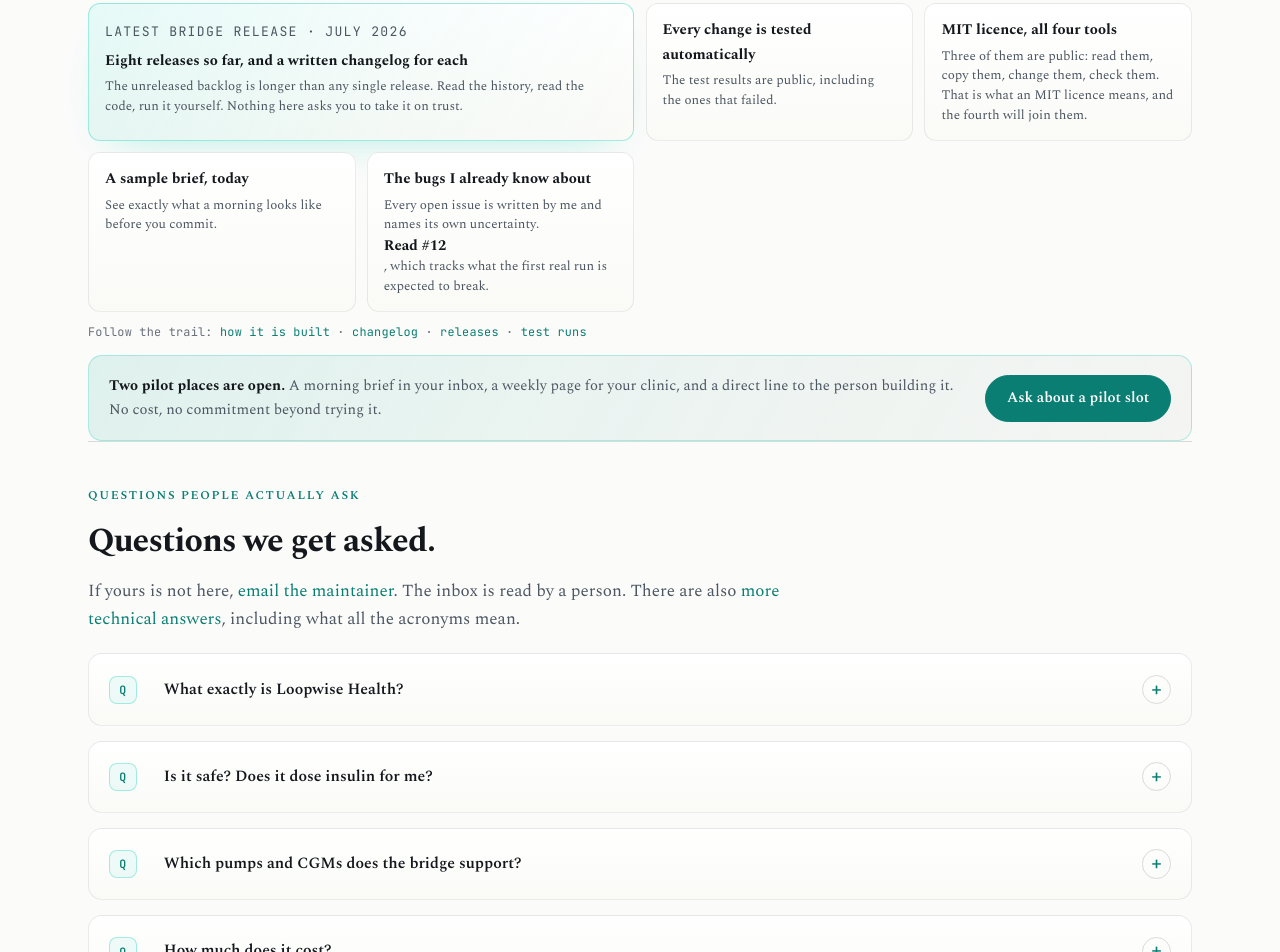
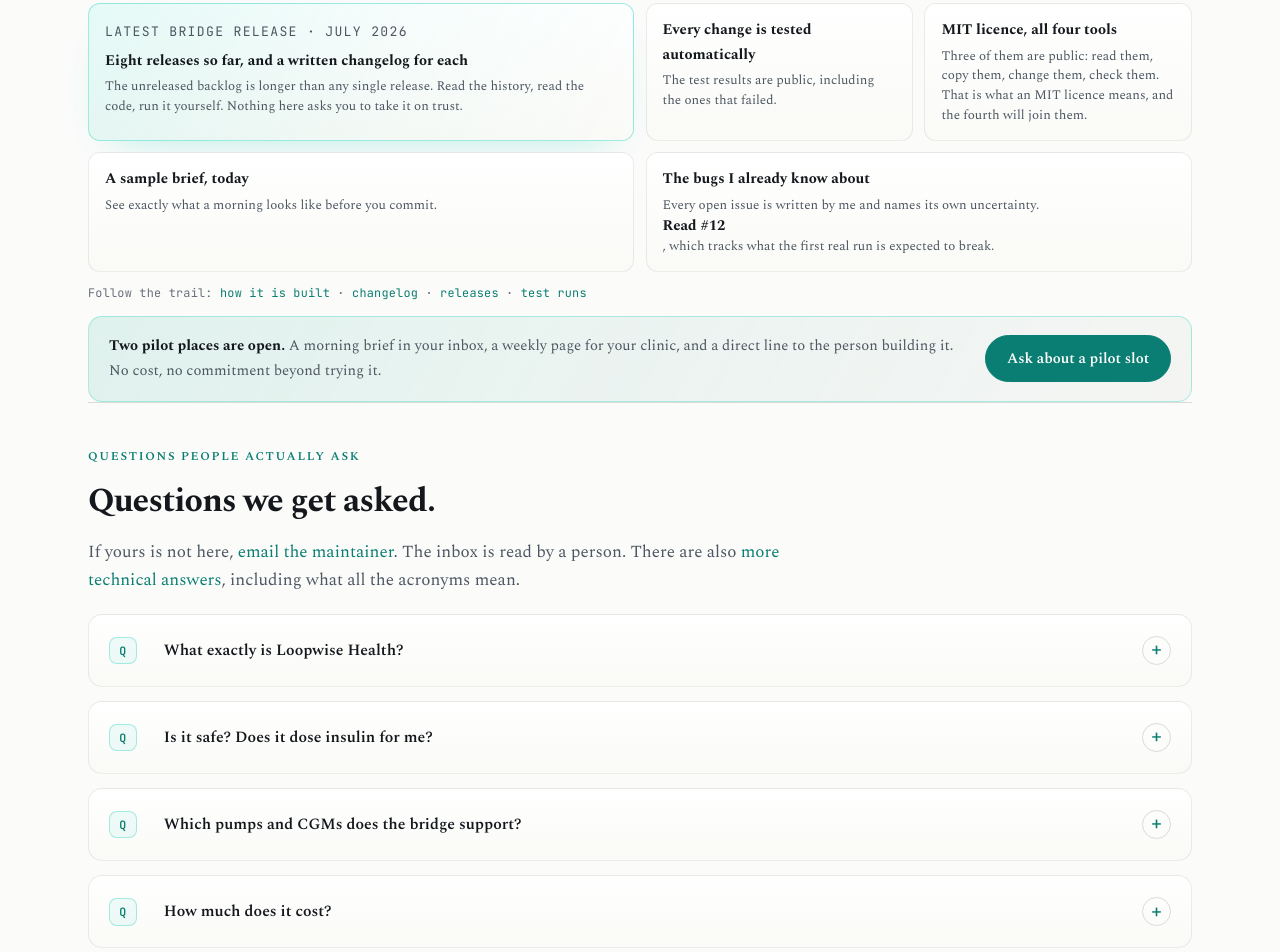
Before and after one commit to NovaLux12/loopwise.uk, a website: page index.html in a window 1280 px wide. Shown: the part 5798-6750 px from the top of the page. Drawn offline with Linux system fonts and the light colour scheme.

Commit message:
Fill the proof grid row, and fix the 900px breakpoint that never applied
A visual pass caught the proof grid breaking: it is repeat(4,1fr) with
ship-first spanning two, so a fifth item landed in an orphan row beside a
gap, with its text crushed into a narrow column. Added .proof-wide so the
two second-row items span two columns each and the row fills.

Also fixed a pre-existing bug the file's own comments describe but do not
fully apply: at 900px the media query targeted .cv-proof (0,1,0) against
.cv-shipped.cv-proof (0,2,0), and a media query adds no specificity, so the
grid silently stayed four columns on tablets. The 640px block already
fixed this exact trap for phones; the 900px block had the same shape.
22 claims verified green.

```diff
--- a/css/conversion.css
+++ b/css/conversion.css
@@ -101,6 +101,7 @@
 .cv-compare tr:last-child td{border-bottom:0}
 /* ---------- proof: compact trust strip (R2) + shipped row (R3) ---------- */
 .cv-shipped.cv-proof{display:grid;grid-template-columns:repeat(4,1fr);gap:.7rem;margin-top:1.5rem}
+.cv-shipped .proof-item.proof-wide{grid-column:span 2}
 .cv-shipped .proof-item.ship-first{grid-column:span 2;border-color:rgba(45,212,191,.45);
   background:linear-gradient(120deg,rgba(45,212,191,.12),rgba(45,212,191,.03) 60%,transparent),var(--cv-panel);
   box-shadow:0 18px 44px -26px rgba(45,212,191,.45)}
@@ -269,7 +270,7 @@
 /* ---------- responsive ---------- */
 @media(max-width:900px){
   .cv-phases::before{left:calc(1.25rem + 5px)}
-  .cv-proof{grid-template-columns:repeat(2,1fr)}
+  .cv-shipped.cv-proof{grid-template-columns:repeat(2,minmax(0,1fr))}
 }
 @media(max-width:640px){
   .offer-num{font-size:2.6rem}
@@ -286,6 +287,7 @@
   .cv-shipped.cv-proof{grid-template-columns:minmax(0,1fr)}
   .cv-proof{grid-template-columns:minmax(0,1fr)}
   .cv-shipped .proof-item.ship-first{grid-column:span 1}
+  .cv-shipped .proof-item.proof-wide{grid-column:span 1}
   .cv-pilot .btn,.cv-close .btn{width:100%;text-align:center}
   .cv-sponsor .btn{width:100%;text-align:center}
 }
--- a/index.html
+++ b/index.html
@@ -303,8 +303,8 @@
       <a class="proof-item ship-first" href="https://github.com/NovaLux12/carelink-bridge/blob/main/CHANGELOG.md"><span class="ship-kick">Latest bridge release · July 2026</span><b>Eight releases so far, and a written changelog for each</b><span>The unreleased backlog is longer than any single release. Read the history, read the code, run it yourself. Nothing here asks you to take it on trust.</span></a>
       <a class="proof-item" href="https://github.com/NovaLux12/carelink-bridge/actions"><b>Every change is tested automatically</b><span>The test results are public, including the ones that failed.</span></a>
       <a class="proof-item" href="/build/"><b>MIT licence, all four tools</b><span>Three of them are public: read them, copy them, change them, check them. That is what an MIT licence means, and the fourth will join them.</span></a>
-      <a class="proof-item" href="#sample-brief"><b>A sample brief, today</b><span>See exactly what a morning looks like before you commit.</span></a>
-      <a class="proof-item" href="https://github.com/NovaLux12/carelink-bridge/issues"><b>The bugs I already know about</b><span>Every open issue is written by me and names its own uncertainty. <b>Read #12</b>, which tracks what the first real run is expected to break.</span></a>
+      <a class="proof-item proof-wide" href="#sample-brief"><b>A sample brief, today</b><span>See exactly what a morning looks like before you commit.</span></a>
+      <a class="proof-item proof-wide" href="https://github.com/NovaLux12/carelink-bridge/issues"><b>The bugs I already know about</b><span>Every open issue is written by me and names its own uncertainty. <b>Read #12</b>, which tracks what the first real run is expected to break.</span></a>
     </div>
     <!--ACT: the Cloudflare Worker splices a live "repo activity" fragment here,
          built from GitHub's public Atom feeds. No JavaScript reaches the browser.
```
